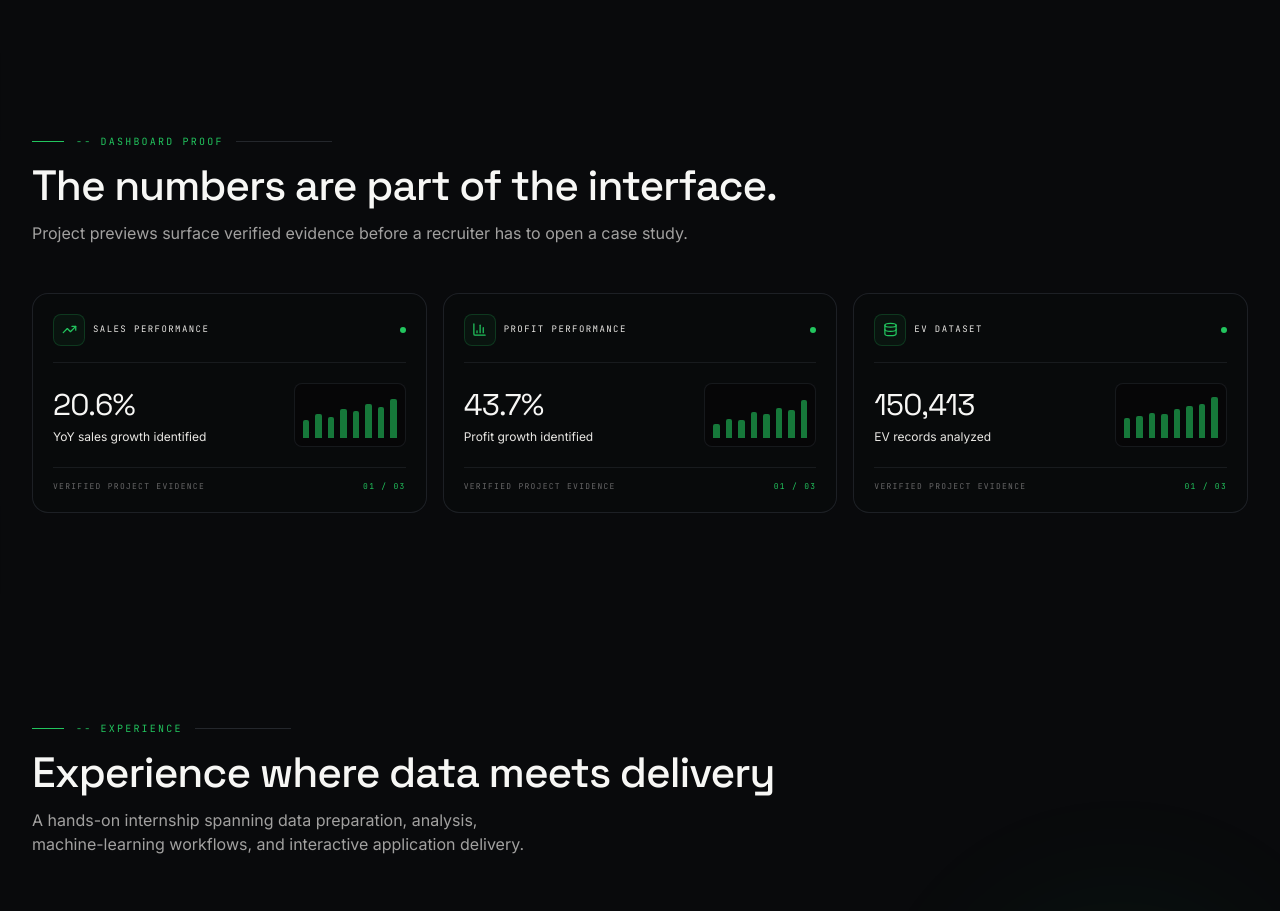
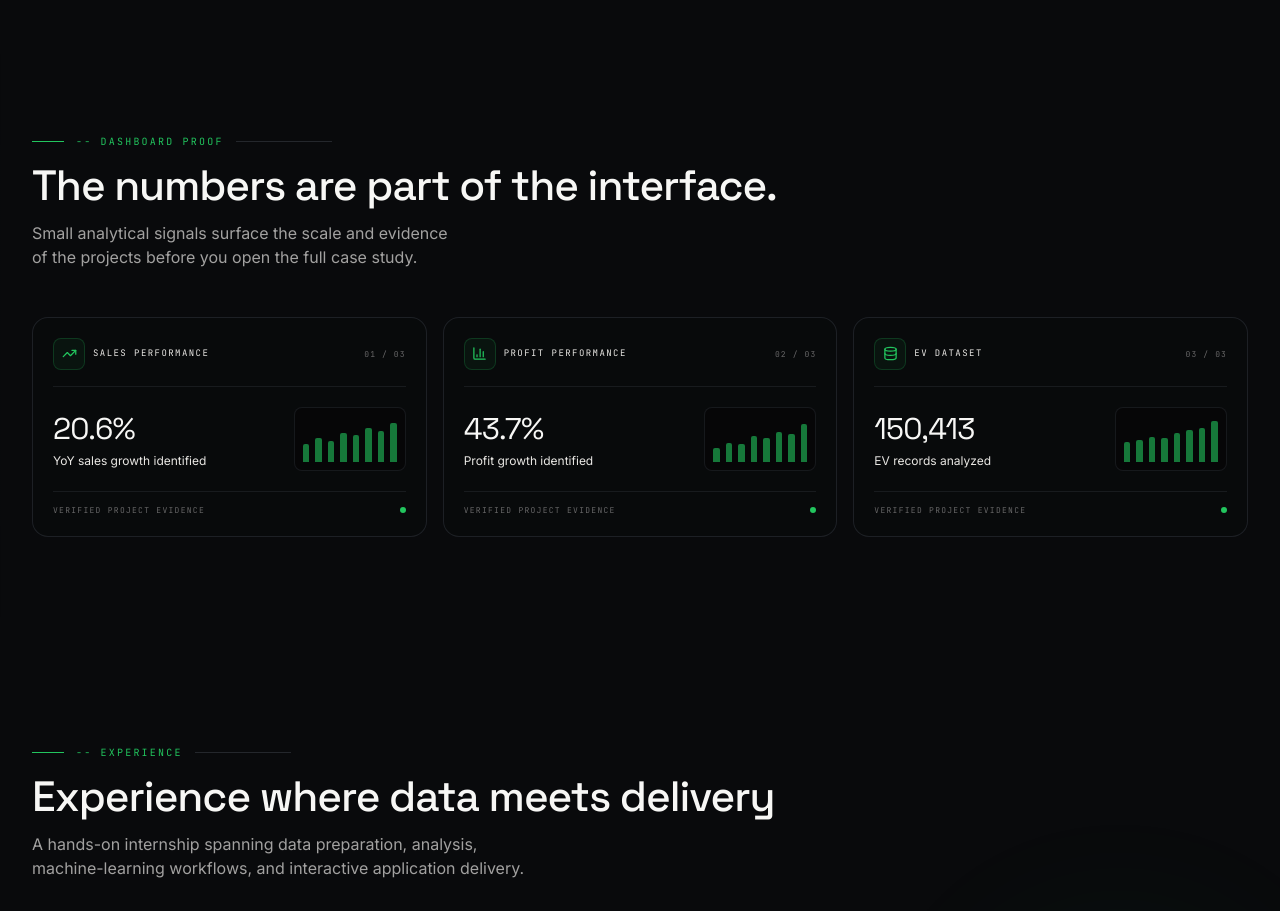
Before and after one commit to bhaskar-nb/portfolio, a Next.js app: page / in a window 1280 px wide. Shown: the part 4900-5811 px from the top of the page. Built offline with nearby package versions, Linux system fonts and the light colour scheme.

Commit message:
Polish dashboard proof section

```diff
--- a/components/DashboardProof.tsx
+++ b/components/DashboardProof.tsx
@@ -5,89 +5,23 @@ import { BarChart3, Database, TrendingUp } from "lucide-react";
 import SectionHeading from "@/components/SectionHeading";
 
 const signals = [
-  {
-    label: "Sales performance",
-    value: "20.6%",
-    detail: "YoY sales growth identified",
-    icon: TrendingUp,
-    bars: [38, 52, 46, 64, 58, 73, 68, 84],
-  },
-  {
-    label: "Profit performance",
-    value: "43.7%",
-    detail: "Profit growth identified",
-    icon: BarChart3,
-    bars: [30, 42, 39, 56, 51, 66, 61, 82],
-  },
-  {
-    label: "EV dataset",
-    value: "150,413",
-    detail: "EV records analyzed",
-    icon: Database,
-    bars: [44, 48, 55, 51, 63, 69, 74, 88],
-  },
+  { label: "Sales performance", value: "20.6%", detail: "YoY sales growth identified", icon: TrendingUp, bars: [38, 52, 46, 64, 58, 73, 68, 84] },
+  { label: "Profit performance", value: "43.7%", detail: "Profit growth identified", icon: BarChart3, bars: [30, 42, 39, 56, 51, 66, 61, 82] },
+  { label: "EV dataset", value: "150,413", detail: "EV records analyzed", icon: Database, bars: [44, 48, 55, 51, 63, 69, 74, 88] },
 ];
 
 export default function DashboardProof() {
   return (
-    <section className="relative overflow-hidden py-20 sm:py-24">
+    <section aria-labelledby="dashboard-proof-title" className="relative overflow-hidden py-20 sm:py-24">
       <div className="pointer-events-none absolute inset-0 bg-grid-fine opacity-20 [mask-image:linear-gradient(to_bottom,transparent,black_20%,black_80%,transparent)]" />
       <div className="relative mx-auto max-w-7xl px-4 sm:px-6 lg:px-8">
-        <SectionHeading
-          eyebrow="-- dashboard proof"
-          title="The numbers are part of the interface."
-          description="Project previews surface verified evidence before a recruiter has to open a case study."
-        />
-
+        <div id="dashboard-proof-title"><SectionHeading eyebrow="-- dashboard proof" title="The numbers are part of the interface." description="Small analytical signals surface the scale and evidence of the projects before you open the full case study." /></div>
         <div className="mt-10 grid gap-4 lg:grid-cols-3">
-          {signals.map((signal, index) => {
-            const Icon = signal.icon;
-            return (
-              <motion.article
-                key={signal.label}
-                initial={{ opacity: 0, y: 20 }}
-                whileInView={{ opacity: 1, y: 0 }}
-                viewport={{ once: true, margin: "-60px" }}
-                transition={{ duration: 0.5, delay: index * 0.08 }}
-                className="group overflow-hidden rounded-2xl border border-base-500/80 bg-base-800/70 p-5 transition-colors duration-300 hover:border-gold/40"
-              >
-                <div className="flex items-center justify-between border-b border-base-500/60 pb-4">
-                  <div className="flex items-center gap-2">
-                    <span className="flex h-8 w-8 items-center justify-center rounded-lg border border-gold/20 bg-gold/[0.06] text-gold">
-                      <Icon size={15} aria-hidden="true" />
-                    </span>
-                    <span className="font-mono text-[9px] uppercase tracking-[0.16em] text-ink-500">{signal.label}</span>
-                  </div>
-                  <span className="h-1.5 w-1.5 rounded-full bg-gold" aria-hidden="true" />
-                </div>
-
-                <div className="mt-5 flex items-end justify-between gap-4">
-                  <div>
-                    <div className="font-display text-3xl tracking-tight text-ink-100">{signal.value}</div>
-                    <p className="mt-1 max-w-[180px] text-xs leading-5 text-ink-500">{signal.detail}</p>
-                  </div>
-                  <div className="flex h-16 w-28 items-end gap-1.5 rounded-lg border border-base-500/60 bg-base-900/60 p-2">
-                    {signal.bars.map((height, barIndex) => (
-                      <motion.span
-                        key={barIndex}
-                        initial={{ height: 0 }}
-                        whileInView={{ height: `${height}%` }}
-                        viewport={{ once: true }}
-                        transition={{ duration: 0.45, delay: index * 0.08 + barIndex * 0.035 }}
-                        className="flex-1 rounded-t-sm bg-gold/60"
-                        aria-hidden="true"
-                      />
-                    ))}
-                  </div>
-                </div>
-
-                <div className="mt-5 flex items-center justify-between border-t border-base-500/60 pt-3">
-                  <span className="font-mono text-[8px] uppercase tracking-[0.16em] text-ink-600">verified project evidence</span>
-                  <span className="font-mono text-[8px] uppercase tracking-[0.16em] text-gold">01 / 03</span>
-                </div>
-              </motion.article>
-            );
-          })}
+          {signals.map((signal, index) => { const Icon = signal.icon; return <motion.article key={signal.label} initial={{ opacity: 0, y: 20 }} whileInView={{ opacity: 1, y: 0 }} viewport={{ once: true, margin: "-60px" }} transition={{ duration: 0.5, delay: index * 0.08 }} className="group overflow-hidden rounded-2xl border border-base-500/80 bg-base-800/70 p-5 transition-all duration-300 hover:-translate-y-1 hover:border-gold/40">
+            <div className="flex items-center justify-between border-b border-base-500/60 pb-4"><div className="flex items-center gap-2"><span className="flex h-8 w-8 items-center justify-center rounded-lg border border-gold/20 bg-gold/[0.06] text-gold"><Icon size={15} aria-hidden="true" /></span><span className="font-mono text-[9px] uppercase tracking-[0.16em] text-ink-500">{signal.label}</span></div><span className="font-mono text-[8px] uppercase tracking-[0.14em] text-ink-600">0{index + 1} / 03</span></div>
+            <div className="mt-5 flex items-end justify-between gap-4"><div><div className="font-display text-3xl tracking-tight text-ink-100">{signal.value}</div><p className="mt-1 max-w-[180px] text-xs leading-5 text-ink-500">{signal.detail}</p></div><div className="flex h-16 w-28 items-end gap-1.5 rounded-lg border border-base-500/60 bg-base-900/60 p-2">{signal.bars.map((height, barIndex) => <motion.span key={barIndex} initial={{ height: 0 }} whileInView={{ height: `${height}%` }} viewport={{ once: true }} transition={{ duration: 0.45, delay: index * 0.08 + barIndex * 0.035 }} className="flex-1 rounded-t-sm bg-gold/60" aria-hidden="true" />)}</div></div>
+            <div className="mt-5 flex items-center justify-between border-t border-base-500/60 pt-3"><span className="font-mono text-[8px] uppercase tracking-[0.16em] text-ink-600">verified project evidence</span><span className="h-1.5 w-1.5 rounded-full bg-gold" aria-hidden="true" /></div>
+          </motion.article>; })}
         </div>
       </div>
     </section>
```
